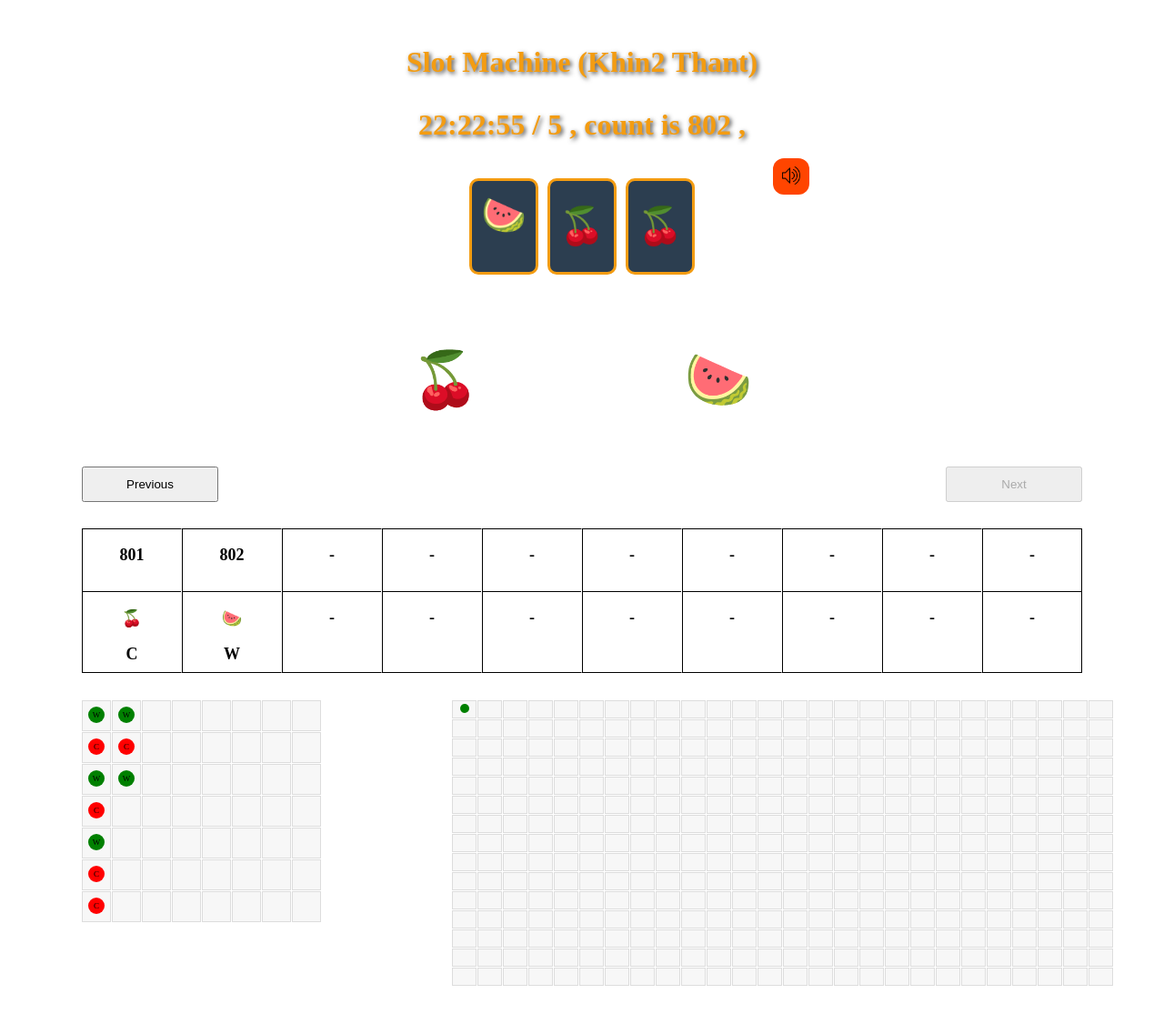
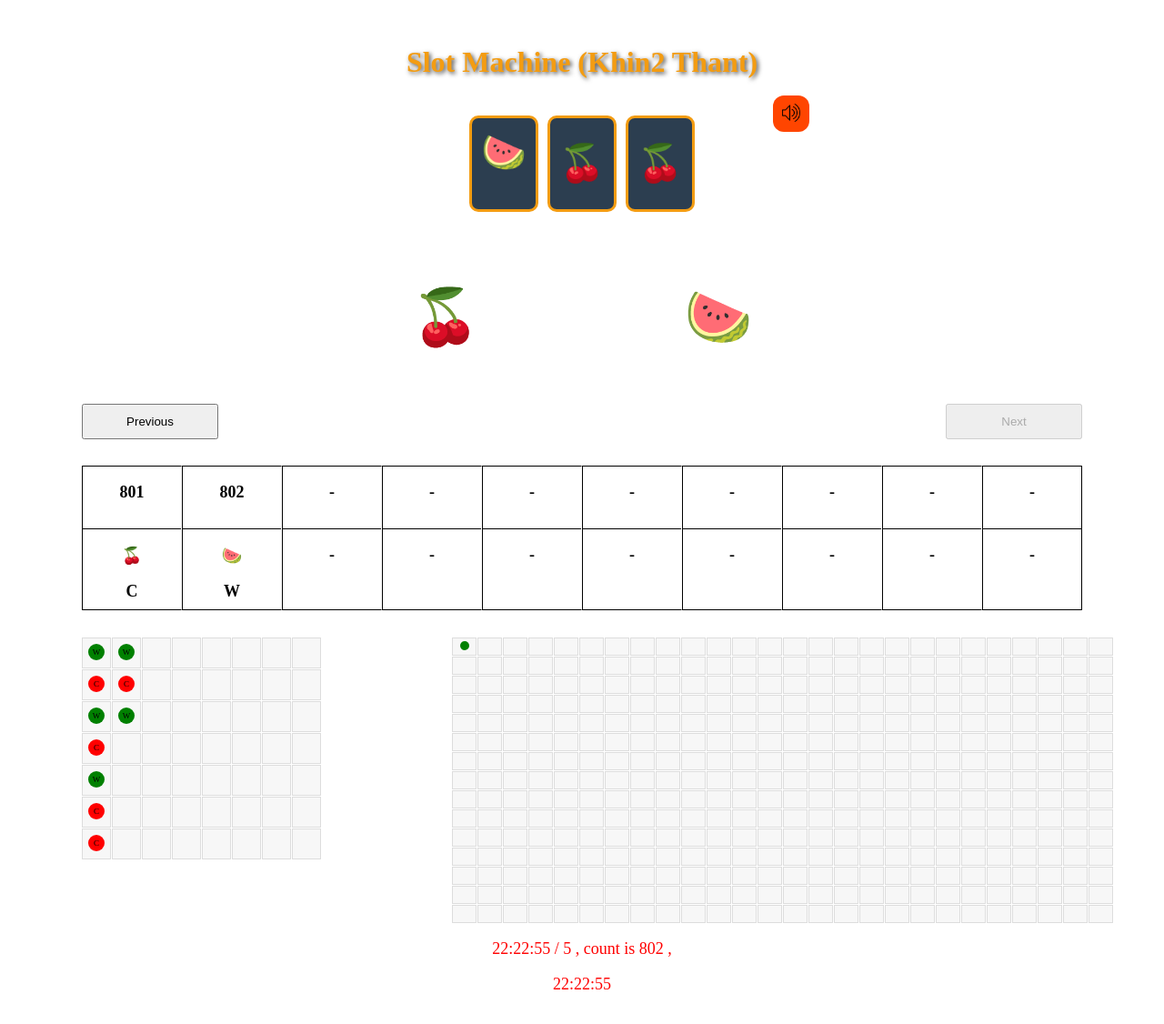
Before and after one commit to MiZaNaKa/vite-slot-game, a React (Vite) app: page / in a window 1280 px wide. Shown: the top 1126 px of the page at 91% size. Built offline with nearby package versions, Linux system fonts and the light colour scheme.

Commit message:
fixed text

```diff
--- a/src/App.tsx
+++ b/src/App.tsx
@@ -565,11 +565,6 @@ const SlotMachine = () => {
     <Wrapper>
       <Title>
         Slot Machine (Khin2 Thant)
-
-        <p> {koreaRealTime}  /  {remainingSeconds} ,
-          count is {currentCount} ,
-        </p>
-
       </Title>
 
 
@@ -617,7 +612,10 @@ const SlotMachine = () => {
           </div>
         </div>
       </div>
-      <p>{koreaTime}</p>
+      <p className="fontCR"> {koreaRealTime}  /  {remainingSeconds} ,
+          count is {currentCount} ,
+        </p>
+      <p className="fontCR"> {koreaTime}</p>
     </Wrapper>
   );
 };
```
